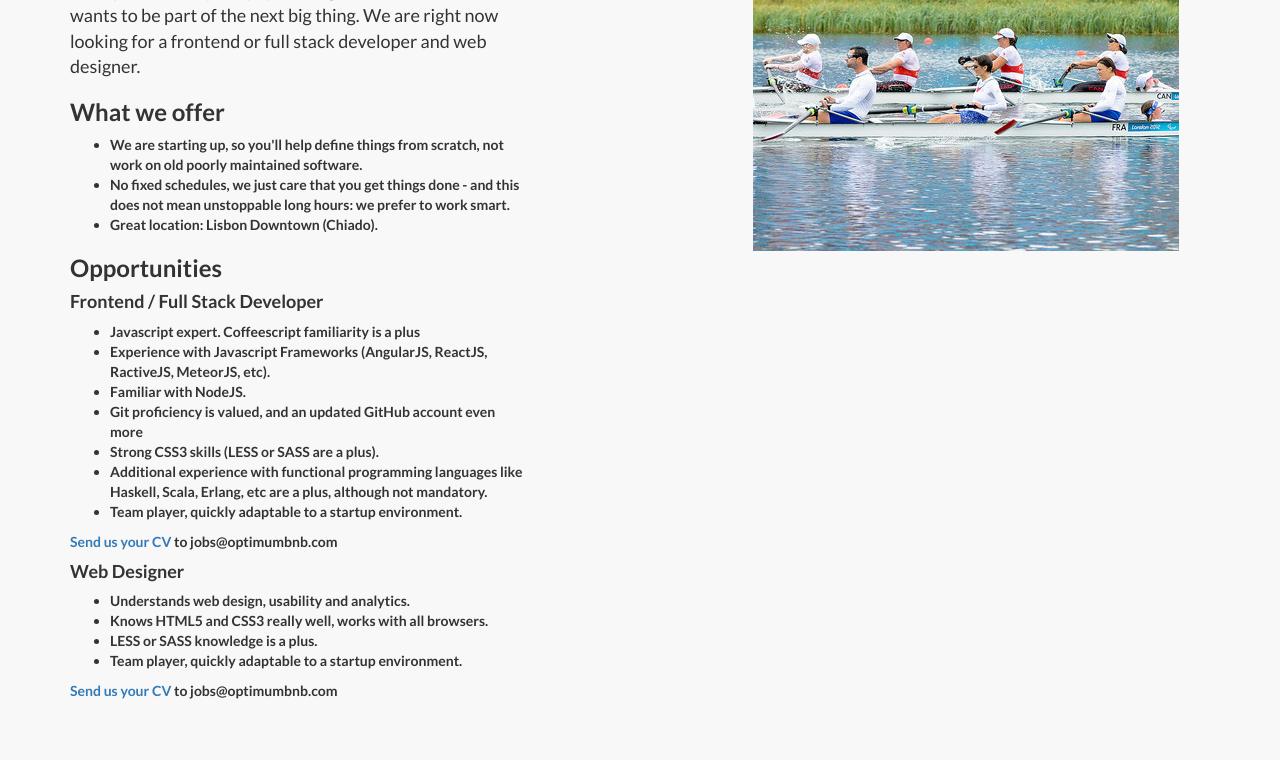
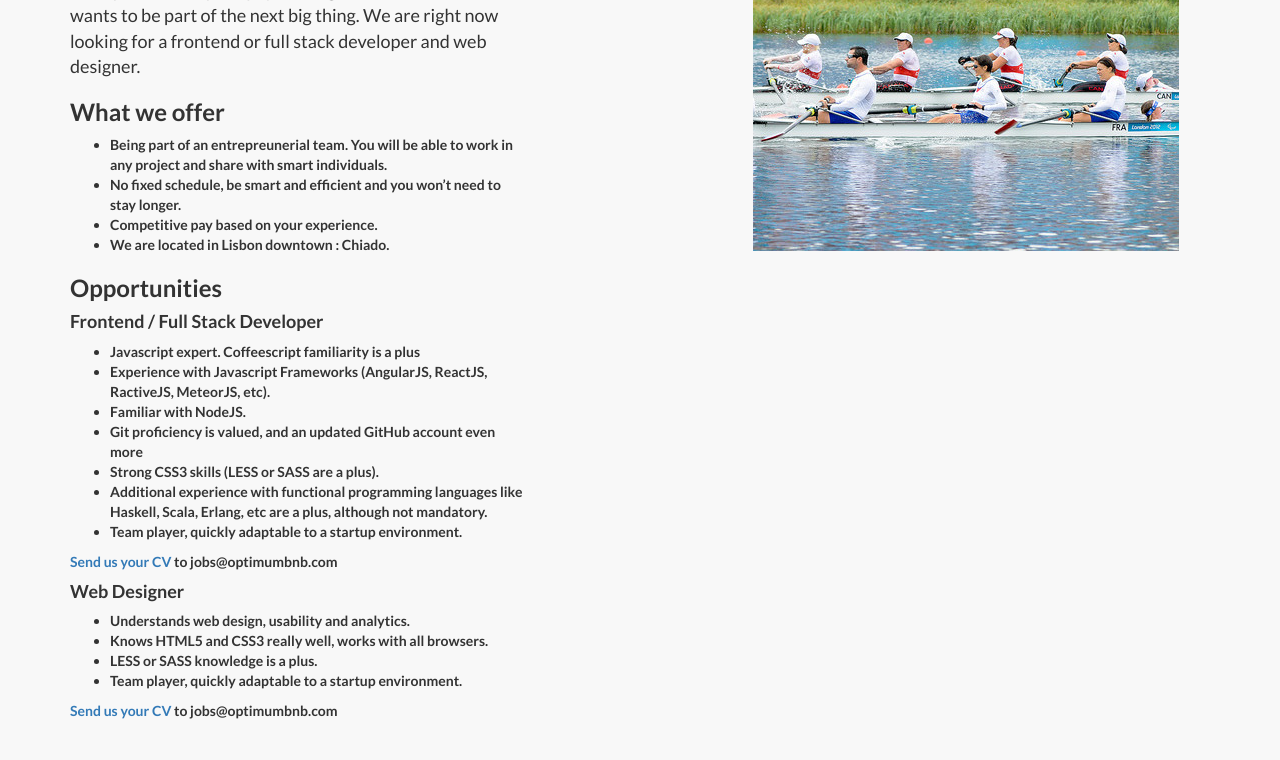
Before and after one commit to OptimumBNB/optimumbnb.github.io, a plain HTML site: page index.html in a window 1280 px wide. Shown: the part 1440-2200 px from the top of the page. Drawn offline with Linux system fonts and the light colour scheme.

Commit message:
updated perks

```diff
--- a/index.html
+++ b/index.html
@@ -140,9 +140,10 @@
 
 					<p><h3>What we offer</h3>
 					<ul>
-					<li>We are starting up, so you'll help define things from scratch, not work on old poorly maintained software.</li>
-					<li>No fixed schedules, we just care that you get things done - and this does not mean unstoppable long hours: we prefer to work smart.</li>
-					<li>Great location: Lisbon Downtown (Chiado).</li>
+						<li>Being part of an entrepreunerial team. You will be able to work in any project and share with smart individuals.</li>
+						<li>No fixed schedule, be smart and efficient and you won’t need to stay longer.</li>
+						<li>Competitive pay based on your experience.</li>
+						<li>We are located in Lisbon downtown : Chiado.</li>
 					</ul>
 					</p>
 
```
